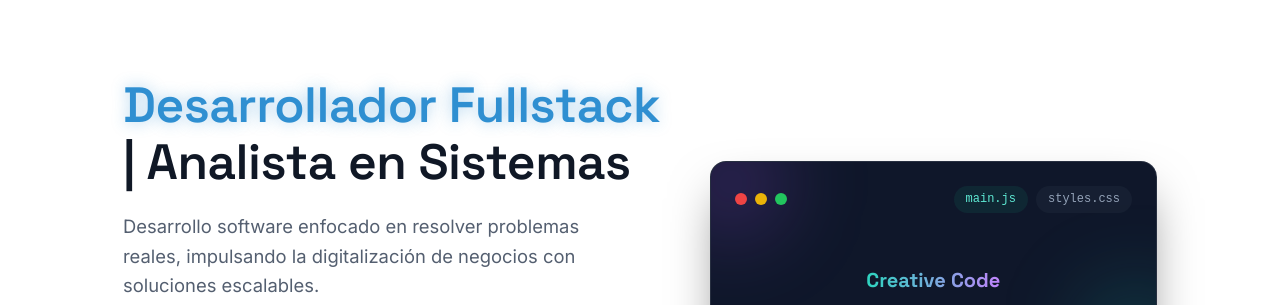
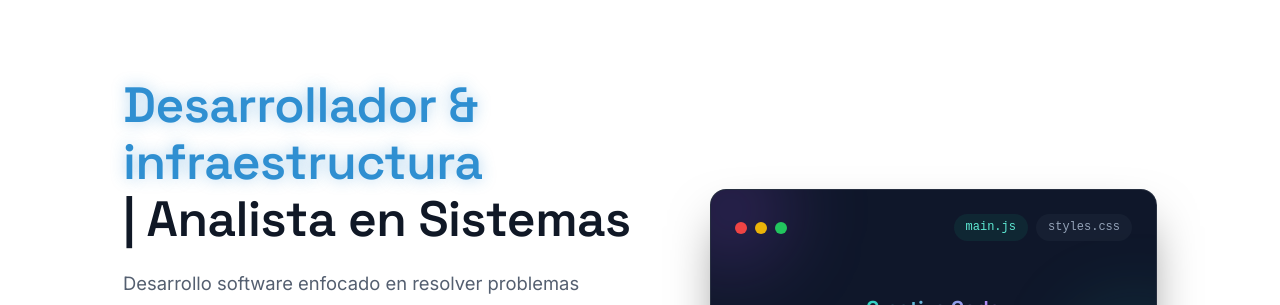
Before and after one commit to alexangel398/portafolio, a plain HTML site: page index.html in a window 1280 px wide. Shown: the part 81-386 px from the top of the page. Drawn offline with nearby package versions, Linux system fonts and the light colour scheme.

Commit message:
actualización de hero

```diff
--- a/index.html
+++ b/index.html
@@ -110,7 +110,7 @@
     <header class="hero" id="top">
         <div class="wrap">
             <div>
-                <h1 class="hero-title"><span class="neon-role">Desarrollador Fullstack</span> | Analista en Sistemas
+                <h1 class="hero-title"><span class="neon-role">Desarrollador & infraestructura</span> | Analista en Sistemas
                 </h1>
                 <p class="lede">Desarrollo software enfocado en resolver problemas reales, impulsando la digitalización
                     de negocios con soluciones escalables.</p>
```
